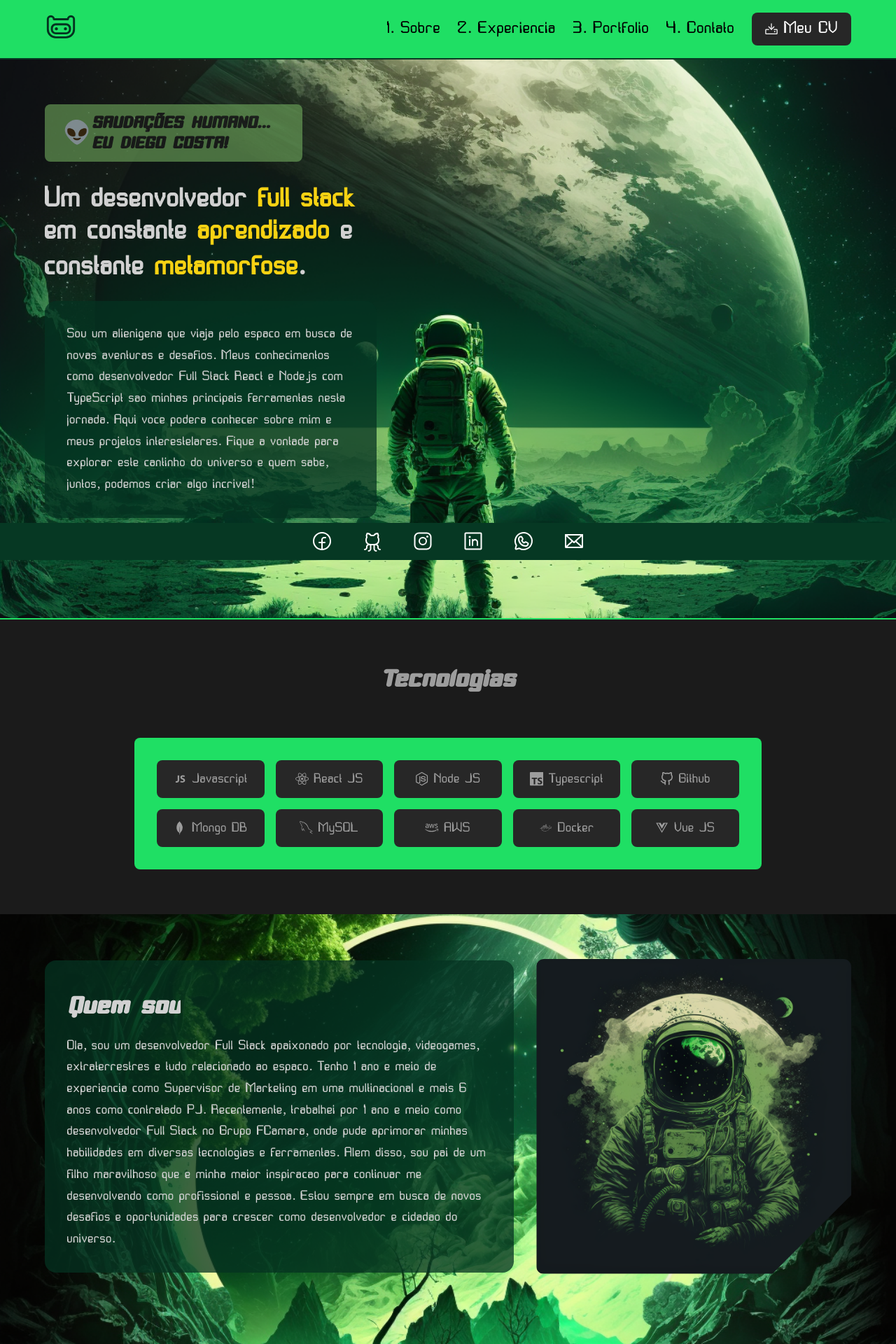
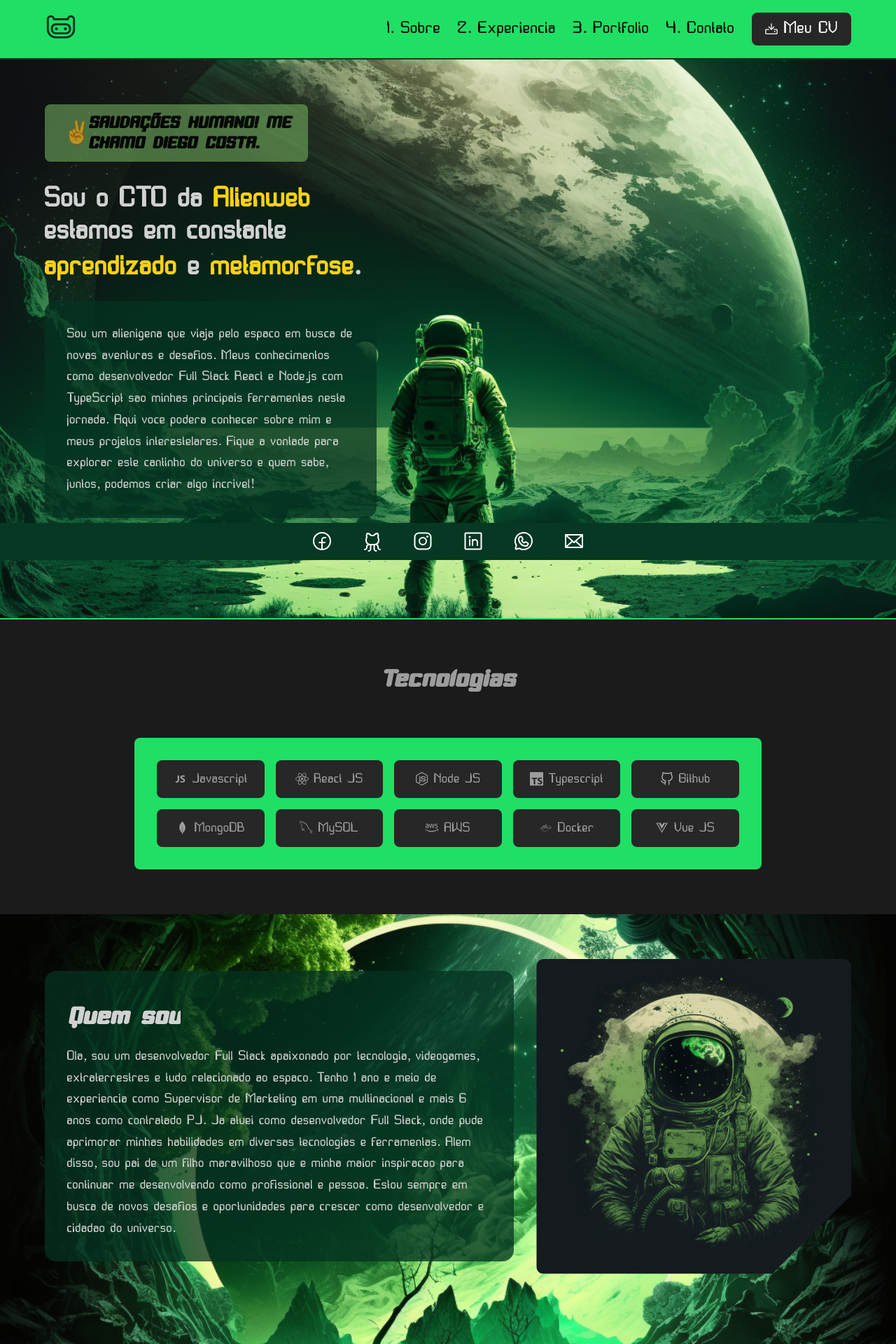
Before and after one commit to costaadiego1989/alienweb, a React (Vite) app: page / in a window 1280 px wide. Shown: the top 1920 px of the page at 70% size. Built offline with nearby package versions, Linux system fonts and the light colour scheme.

Commit message:
refactor: edit some texts

```diff
--- a/src/components/Aboutme/index.tsx
+++ b/src/components/Aboutme/index.tsx
@@ -24,9 +24,8 @@ export const Aboutme = () => {
               Olá, sou um desenvolvedor Full Stack apaixonado por tecnologia,
               videogames, extraterrestres e tudo relacionado ao espaço. Tenho 1
               ano e meio de experiência como Supervisor de Marketing em uma
-              multinacional e mais 6 anos como contratado PJ. Recentemente,
-              trabalhei por 1 ano e meio como desenvolvedor Full Stack no Grupo
-              FCamara, onde pude aprimorar minhas habilidades em diversas
+              multinacional e mais 6 anos como contratado PJ. Já atuei como desenvolvedor
+              Full Stack, onde pude aprimorar minhas habilidades em diversas
               tecnologias e ferramentas. Além disso, sou pai de um filho
               maravilhoso que é minha maior inspiração para continuar me
               desenvolvendo como profissional e pessoa. Estou sempre em busca de
--- a/src/components/Banner/Banner.ts
+++ b/src/components/Banner/Banner.ts
@@ -24,8 +24,7 @@ export const WelcomeContainer = styled.span`
   gap: 0.85rem;
   border-radius: 0.5rem;
   font-size: 1rem;
-  max-width: 23rem;
-  color: #1b1b1b;
+  max-width: 23.5rem;
 
   @media (max-width: 500px) {
     margin-top: 1.5rem;
@@ -64,9 +63,11 @@ export const BannerTitle = styled.h2`
 
 export const Saudation = styled.h3`
   font-size: 1.75rem;
+  color: #000 !important;
+  padding: 0 .5rem 0 0;
 
   @media (max-width: 500px) {
-    font-size: 1rem;
+    font-size: 1.3rem;
   }
 `;
 
--- a/src/components/Banner/index.tsx
+++ b/src/components/Banner/index.tsx
@@ -40,14 +40,14 @@ export const Header: React.FC = () => {
   return (
     <Banner>
       <WelcomeContainer>
-        <Welcome>👽</Welcome>
-        <Saudation>SAUDAÇÕES HUMANO... EU DIEGO COSTA!</Saudation>
+        <Welcome>✌️</Welcome>
+        <Saudation>SAUDAÇÕES HUMANO! ME CHAMO DIEGO COSTA.</Saudation>
       </WelcomeContainer>
 
       <BannerTitle>
-        Um desenvolvedor <BannerTitleContrast>full stack</BannerTitleContrast>{" "}
-        em constante <BannerTitleContrast>aprendizado</BannerTitleContrast> e
-        constante <BannerTitleContrast>metamorfose</BannerTitleContrast>.
+        Sou o CTO da <BannerTitleContrast>Alienweb</BannerTitleContrast>{" "}
+        estamos em constante <BannerTitleContrast>aprendizado</BannerTitleContrast>{" "}
+        e <BannerTitleContrast>metamorfose</BannerTitleContrast>.
       </BannerTitle>
 
       <TextAndSocialsContainer>
--- a/src/components/Technologies/index.tsx
+++ b/src/components/Technologies/index.tsx
@@ -29,7 +29,7 @@ export const Technologies: React.FC = () => {
     { title: "Node JS", icon: <SiNodedotjs /> },
     { title: "Typescript", icon: <SiTypescript /> },
     { title: "Github", icon: <FiGithub /> },
-    { title: "Mongo DB", icon: <SiMongodb /> },
+    { title: "MongoDB", icon: <SiMongodb /> },
     { title: "MySQL", icon: <GrMysql /> },
     { title: "AWS", icon: <FaAws /> },
     { title: "Docker", icon: <DiDocker /> },
```
Also changed, not shown: 1 other file (tests, documents, lock files or other folders).
